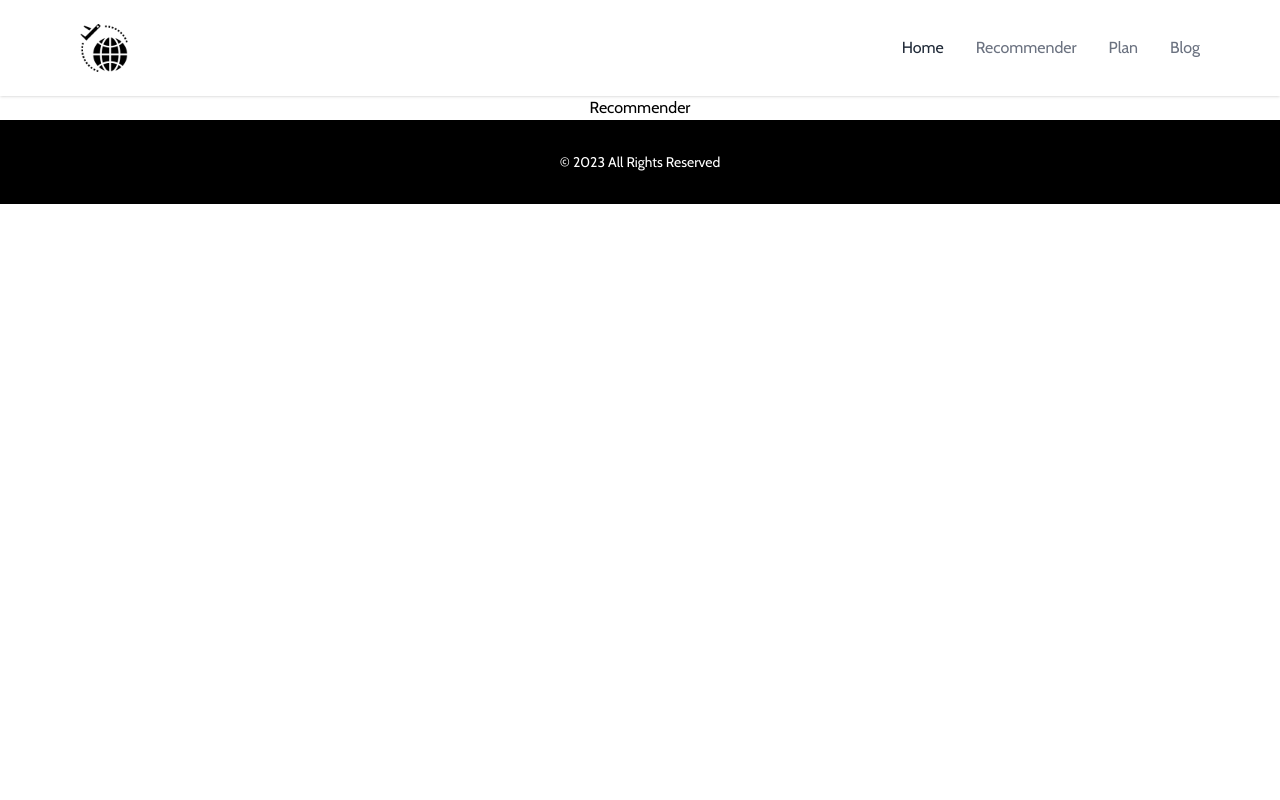
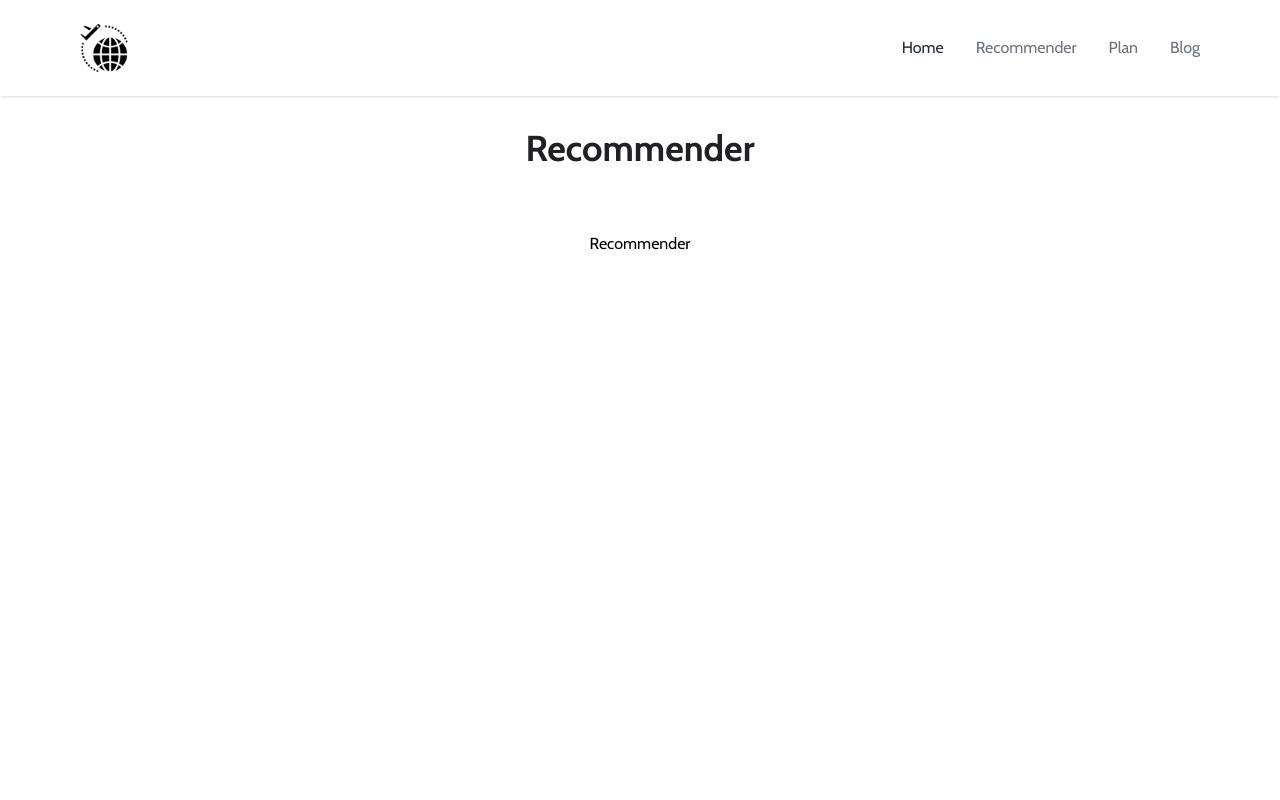
Before and after one commit to focus110/travel-web, a React (Create React App) app: page /recommender in a window 1280 px wide. Shown: the top 800 px of the page. Built offline with nearby package versions, Linux system fonts and the light colour scheme.

Commit message:
updated blog title

```diff
--- a/src/page/Blog.jsx
+++ b/src/page/Blog.jsx
@@ -1,6 +1,7 @@
 import React, { useState } from "react";
 import { articles } from "../components/Constant";
 import Sidebar from "../components/Sidebar";
+import Title from "../components/Title";
 
 const Blog = () => {
   const [selectedCategory, setSelectedCategory] = useState("all");
@@ -15,7 +16,7 @@ const Blog = () => {
       : articles.filter((item) => item.category === selectedCategory);
   return (
     <div className="container">
-      <h4 className="text-2xl mb-8">Blog</h4>
+      <Title title={`Blog`} />
       <div>
         <div>
           <div className="flex flex-col lg:flex-row  xl:space-x-8 overflow-x-scroll no-scrollbar md:pt-8">
--- a/src/page/Recommender.jsx
+++ b/src/page/Recommender.jsx
@@ -1,9 +1,14 @@
-import React from 'react'
+import React from "react";
+import Title from "../components/Title";
 
 const Recommender = () => {
   return (
-    <div>Recommender</div>
-  )
-}
+    <div className="container h-screen">
+      {" "}
+      <Title title={`Recommender`} />
+      Recommender
+    </div>
+  );
+};
 
-export default Recommender
+export default Recommender;
```
